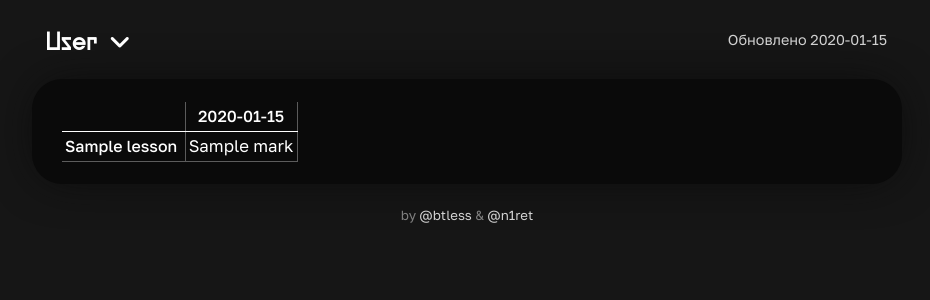
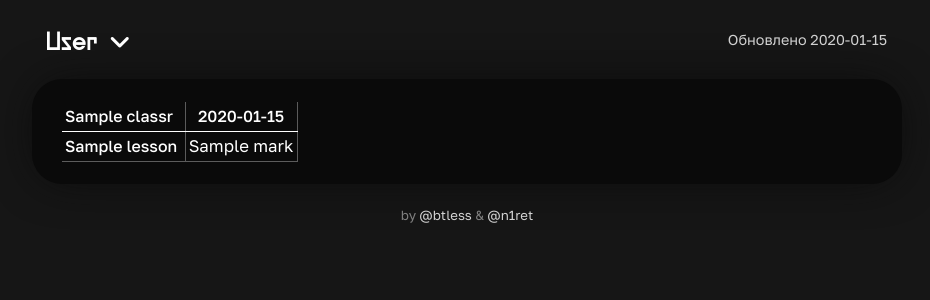
Before and after one commit to n1ret/network-city, a Flask app: template templates/index.html in a window 1280 px wide. Shown: the top 300 px of the page, without its empty margins (173-1103 px from the left). Run offline with Flask 3, Linux system fonts and the light colour scheme; the template is opened without the code that fills it: most values are stand-ins (such as "Sample title", 1, 10 or a date in 2020); parts of the project's set-up code (start-up, migrations or seed data) failed here and were passed over; some libraries are stand-ins or nearby versions.

Commit message:
show classroom

```diff
--- a/backendtypes.py
+++ b/backendtypes.py
@@ -61,6 +61,7 @@ class IndexPageContext:
     lessons_names: List[str]
     marks: DefaultDict[str, DefaultDict[str, str]]
     user_id: int = 0
+    classr: str = ""
     fullname: str = ""
     last_update: str = ""
 
--- a/main.py
+++ b/main.py
@@ -126,6 +126,7 @@ def main():
             lessons = db.get_user_lessons(usr.uid)
 
         ctx = utils.get_context(lessons)
+        ctx.classr = usr.classr
         ctx.fullname = usr.fullname
         ctx.user_id = usr.uid
         ctx.last_update = utils.get_last_parse_timestamp()
--- a/static/css/index.css
+++ b/static/css/index.css
@@ -93,11 +93,10 @@ table{
     margin-right: 10px;
 }
 td {
-    text-align: center;
-    max-width: 20%;
     font-weight: 100;
 }
 th,td {
+    text-align: center;
     border-right: 1px solid #ffffff55;
     padding: 3px 2px;
 }
--- a/static/js/index.js
+++ b/static/js/index.js
@@ -69,6 +69,6 @@ document.body.onload=()=>{
         $("#chng > input[type='submit']").prop("disabled",true);
         $(".loadercont").removeClass("hide");
         $(".error").addClass("hide");
-        history.pushState(null, null, window.location.pathname);
     });
+    history.pushState(null, null, window.location.pathname);
 }
--- a/templates/index.html
+++ b/templates/index.html
@@ -49,7 +49,7 @@
                 <div data-simplebar>
                     <table>
                         <tr>
-                            <th>&nbsp;</th>
+                            <th>{{ctx.classr}}</th>
                             {% for date in ctx.dates %}
                             <th>{{ date }}</th>
                             {% endfor %}
```
